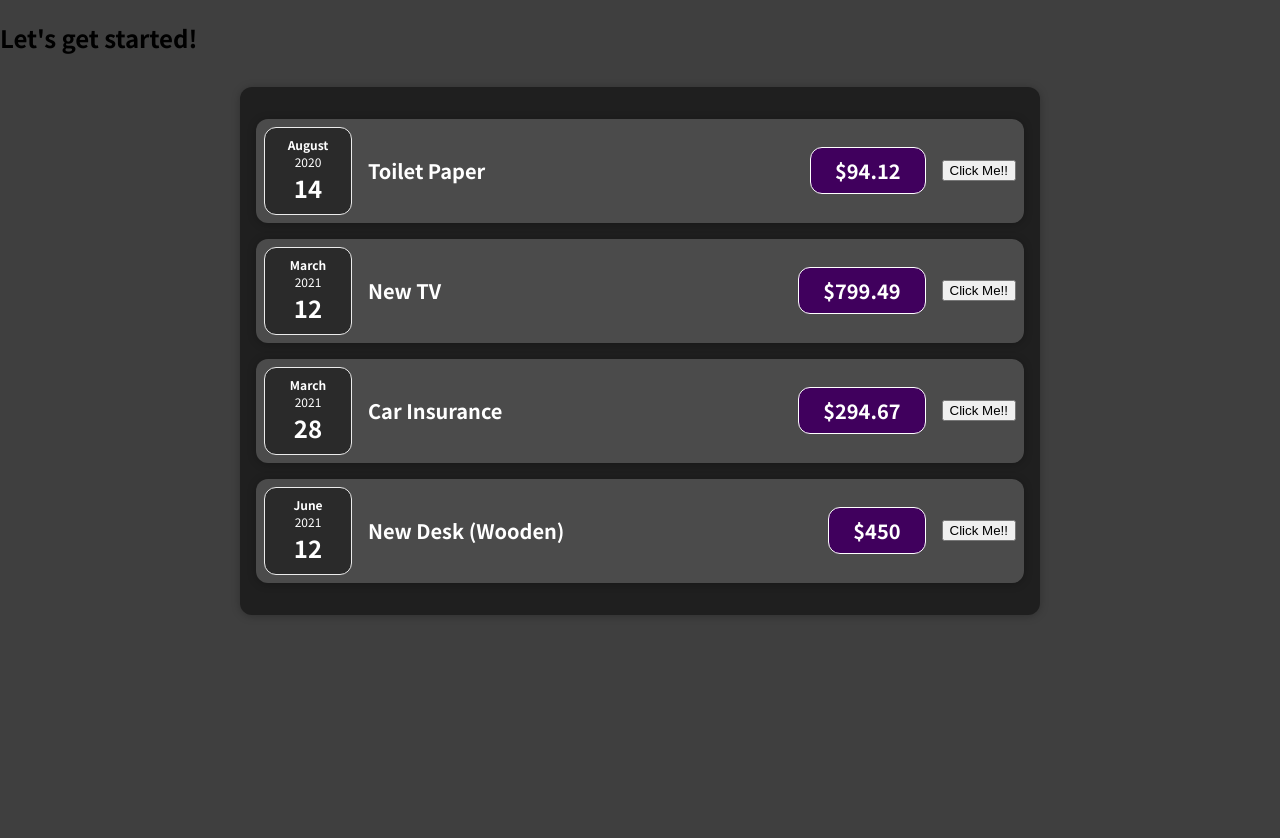
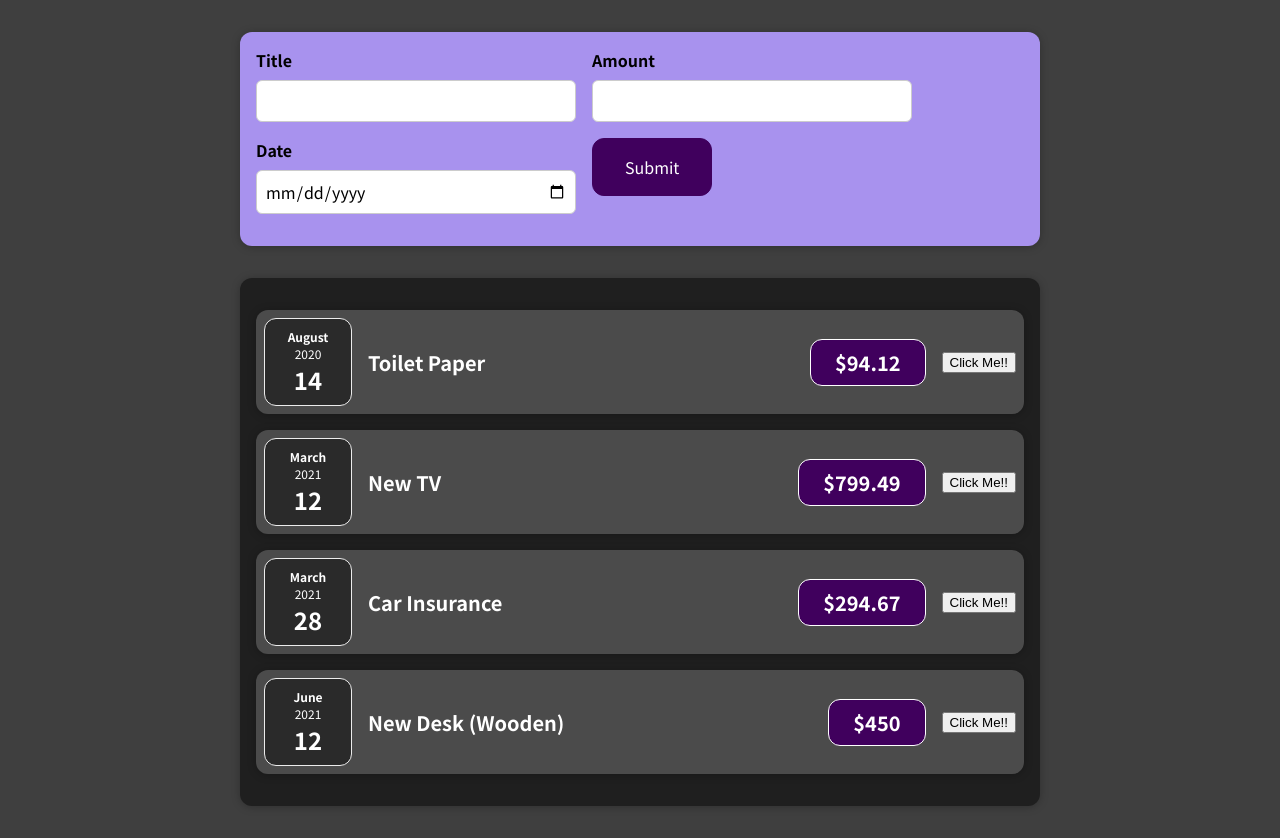
Before and after one commit to Chandanpreet91/Expense_tracker, a React (Create React App) app: page / in a window 1280 px wide. Before the commit the page ends 800 px from the top, so only its background shows below. Built offline with nearby package versions, Linux system fonts and the light colour scheme.

Commit message:
Created a form to add different fields.

```diff
--- a/src/App.js
+++ b/src/App.js
@@ -1,6 +1,7 @@
 import React from "react";
 
 import Expenses from "./components/Expenses/Expenses";
+import NewExpense from "./components/NewExpense/NewExpense";
 
 const App = () => {
   const expenses = [
@@ -34,7 +35,7 @@ const App = () => {
 
   return (
     <div>
-      <h2>Let's get started!</h2>
+      <NewExpense />
       <Expenses items={expenses} />
     </div>
   );
--- /dev/null
+++ b/src/components/NewExpense/ExpenseForm.css
@@ -0,0 +1,26 @@
+.new-expense__controls {
+  display: flex;
+  flex-wrap: wrap;
+  gap: 1rem;
+  margin-bottom: 1rem;
+  text-align: left;
+}
+
+.new-expense__control label {
+  font-weight: bold;
+  margin-bottom: 0.5rem;
+  display: block;
+}
+
+.new-expense__control input {
+  font: inherit;
+  padding: 0.5rem;
+  border-radius: 6px;
+  border: 1px solid #ccc;
+  width: 20rem;
+  max-width: 100%;
+}
+
+.new-expense__actions {
+  text-align: right;
+}
--- /dev/null
+++ b/src/components/NewExpense/ExpenseForm.js
@@ -0,0 +1,27 @@
+import React from "react";
+import "./ExpenseForm.css";
+const ExpenseForm = () => {
+  return (
+    <form>
+      <div className="new-expense__controls">
+        <div className="new-expense__control">
+          <label>Title</label>
+          <input type="text" />
+        </div>
+        <div className="new-expense__control">
+          <label>Amount</label>
+          <input type="number" min="0.01" max="0.01" />
+        </div>
+        <div className="new-expense__control">
+          <label>Date</label>
+          <input type="date" min="2019-01-01" max="2022-12-31" />
+        </div>
+        <div className="new-expense__actions">
+          <button type="submit">Submit</button>
+        </div>
+      </div>
+    </form>
+  );
+};
+
+export default ExpenseForm;
--- /dev/null
+++ b/src/components/NewExpense/NewExpense.css
@@ -0,0 +1,38 @@
+.new-expense {
+  background-color: #a892ee;
+  padding: 1rem;
+  margin: 2rem auto;
+  width: 50rem;
+  max-width: 95%;
+  border-radius: 12px;
+  text-align: center;
+  box-shadow: 0 1px 8px rgba(0, 0, 0, 0.25);
+}
+
+.new-expense button {
+  font: inherit;
+  cursor: pointer;
+  padding: 1rem 2rem;
+  border: 1px solid #40005d;
+  background-color: #40005d;
+  color: white;
+  border-radius: 12px;
+  margin-right: 1rem;
+}
+
+.new-expense button:hover,
+.new-expense button:active {
+  background-color: #510674;
+  border-color: #510674;
+}
+
+.new-expense button.alternative {
+  color: #220131;
+  border-color: transparent;
+  background-color: transparent;
+}
+
+.new-expense button.alternative:hover,
+.new-expense button.alternative:active {
+  background-color: #ddb3f8;
+}
--- /dev/null
+++ b/src/components/NewExpense/NewExpense.js
@@ -0,0 +1,13 @@
+import React from "react";
+import ExpenseForm from "./ExpenseForm";
+import "./NewExpense.css";
+
+const NewExpense = () => {
+  return (
+    <div className="new-expense">
+      <ExpenseForm />
+    </div>
+  );
+};
+
+export default NewExpense;
```
